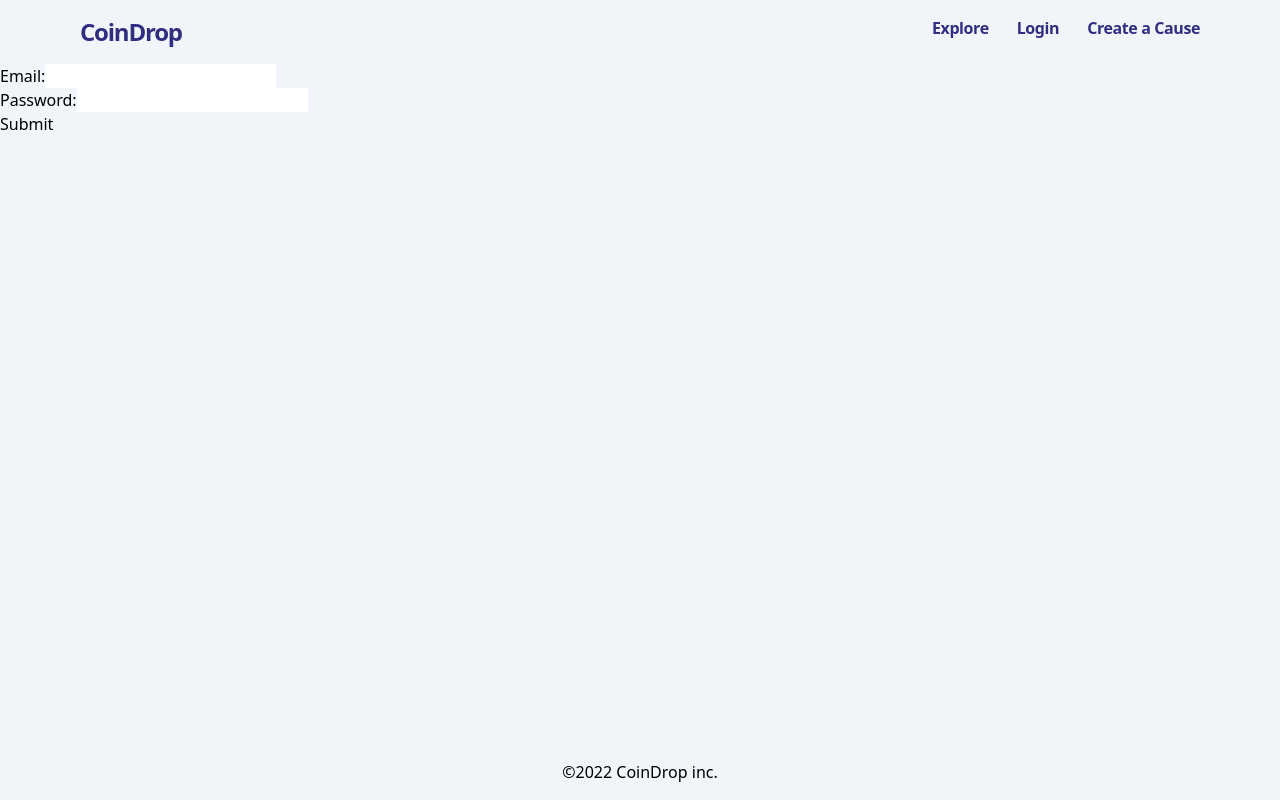
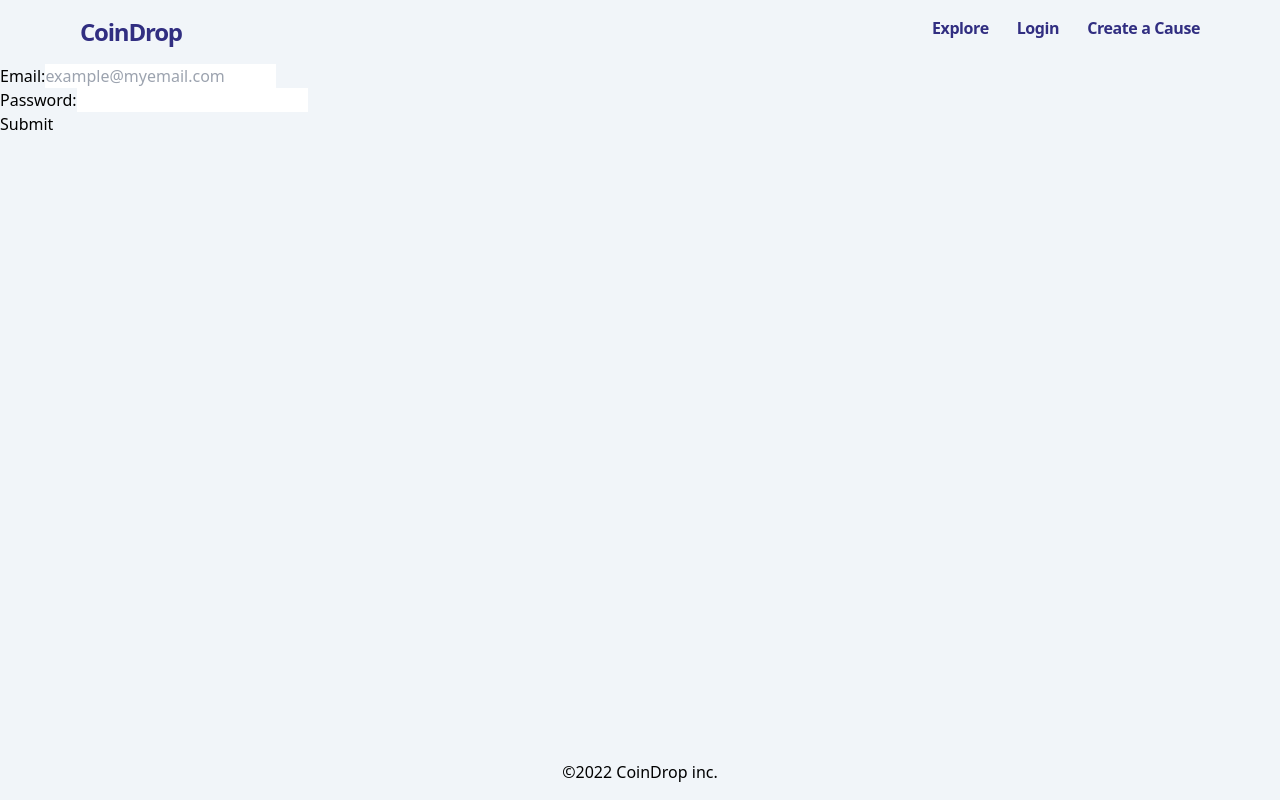
Before and after one commit to CodecoolGlobal/el-proyecte-grande-sprint-1-java-tamasstephen, a React (Create React App) app in the folder frontend/: page /user-registration in a window 1280 px wide. Built offline with nearby package versions, Linux system fonts and the light colour scheme.

Commit message:
chore: Create text input component

```diff
--- a/frontend/src/components/UserRegistration.jsx
+++ b/frontend/src/components/UserRegistration.jsx
@@ -1,13 +1,25 @@
 import React, { useRef, useState } from "react";
 import { dataHandler } from "../data/dataHandler";
 import { handleFormResponse } from "../utils/util";
+import StringInput from "./registration/StringInput";
 
 const UserRegistration = () => {
-  const email = useRef(null);
-  const password = useRef(null);
   const errorContainer = useRef(null);
   const [errorContainerState, changeErrorState] = useState("hidden");
   const [errorMessage, changeMessage] = useState("");
+  const [emailState, changeEmailValue] = useState({
+    name: "email",
+    type: "email",
+    label: "Email:",
+    placeholder: "example@myemail.com",
+    required: "required",
+  });
+  const [passwordState, changePassword] = useState({
+    name: "password",
+    type: "password",
+    label: "Password:",
+    placeholder: "",
+  });
 
   async function registerUser(event) {
     event.preventDefault();
@@ -16,6 +28,7 @@ const UserRegistration = () => {
     const payLoad = {
       email: email,
       password: password,
+      required: "required",
     };
     const result = await dataHandler.registerUser(payLoad);
     handleFormResponse(result, "/", changeErrorState, changeMessage);
@@ -27,13 +40,9 @@ const UserRegistration = () => {
         <p ref={errorContainer} className={errorContainerState}>
           {errorMessage}
         </p>
-        <label htmlFor="email">Email:</label>
-        <input ref={email} type="email" name="email" />
       </div>
-      <div>
-        <label htmlFor="password">Password:</label>
-        <input ref={password} type="password" name="password" />
-      </div>
+      <StringInput inputProps={emailState} />
+      <StringInput inputProps={passwordState} />
       <button type="submit">Submit</button>
     </form>
   );
--- /dev/null
+++ b/frontend/src/components/registration/StringInput.jsx
@@ -0,0 +1,17 @@
+import React from "react";
+
+const StringInput = ({ inputProps }) => {
+  return (
+    <div>
+      <label htmlFor={`${inputProps["name"]}`}>{inputProps.label}</label>
+      <input
+        type={`${inputProps["type"]}`}
+        name={`${inputProps["name"]}`}
+        placeholder={`${inputProps["placeholder"]}`}
+        required={inputProps["required"]}
+      />
+    </div>
+  );
+};
+
+export default StringInput;
```
